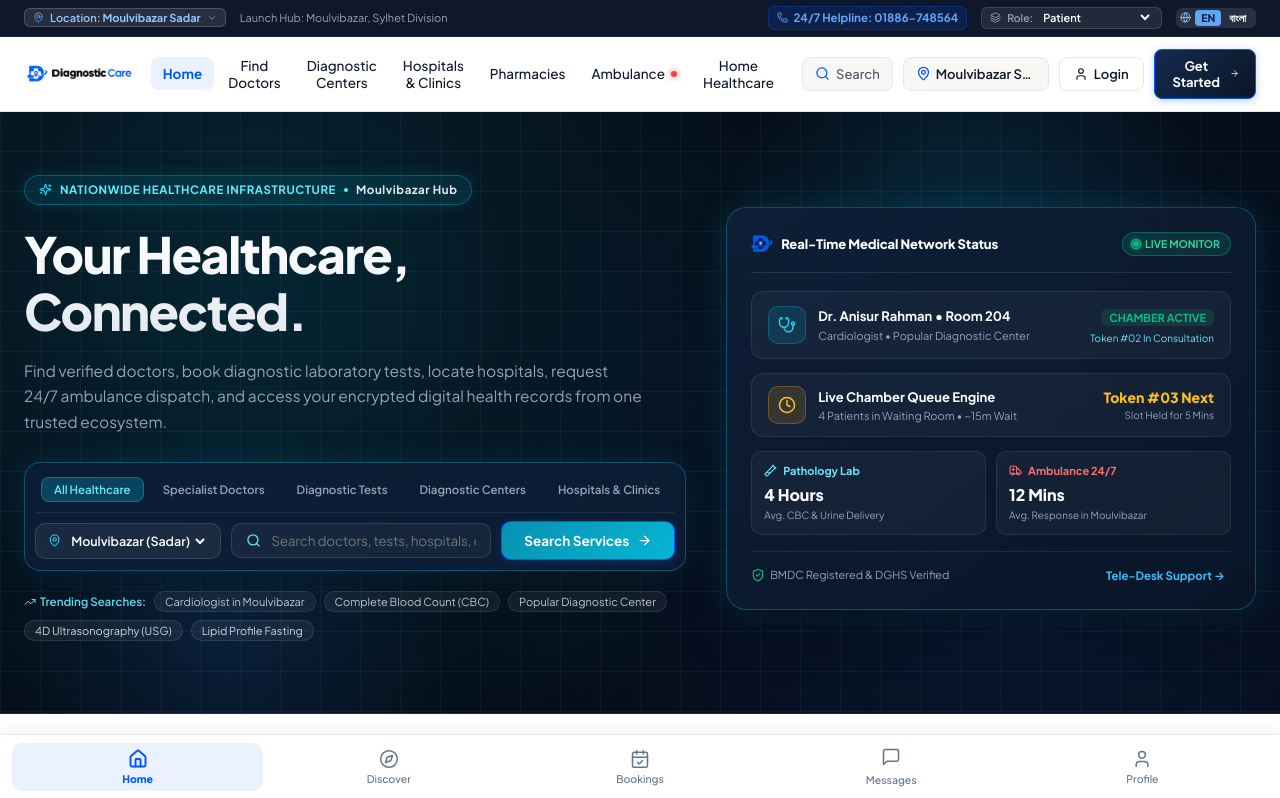
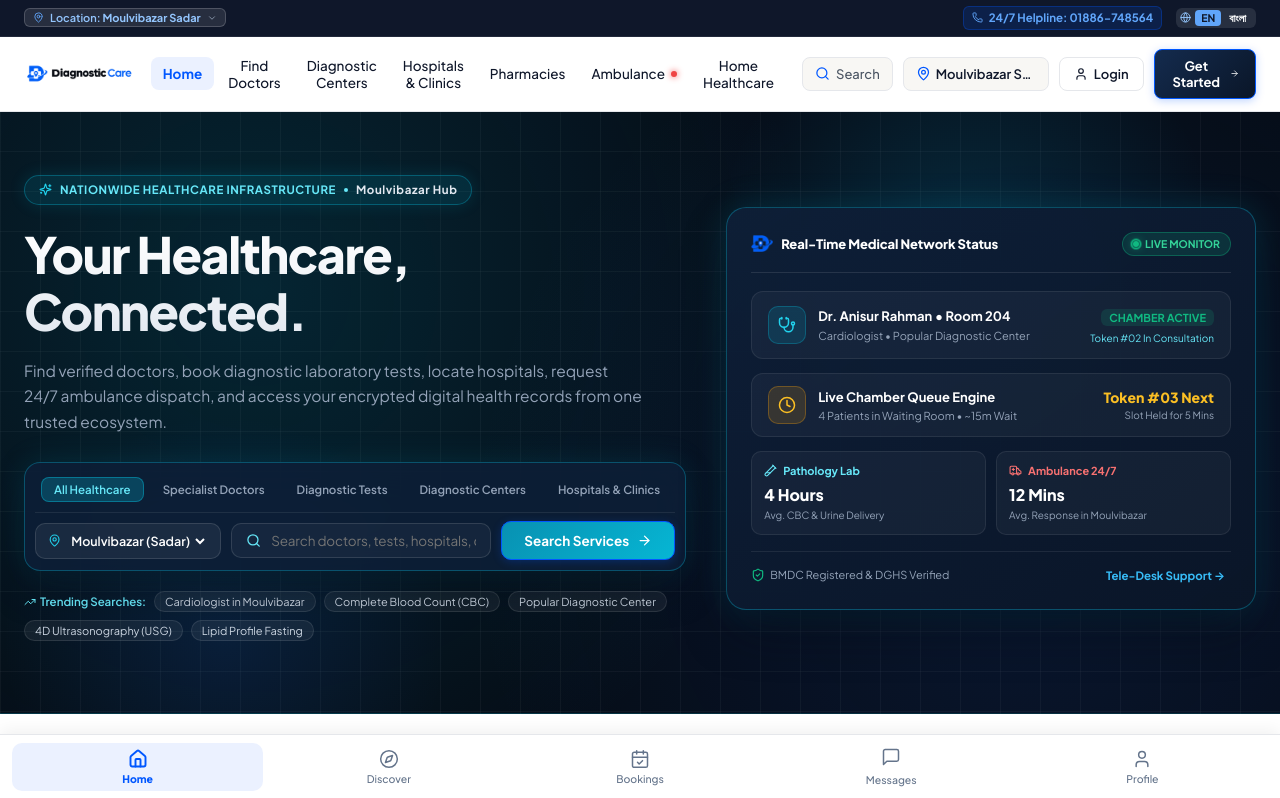
Before and after one commit to amdadsgroup/Diagnostic-Care, a Next.js app: page / in a window 1280 px wide. Shown: the top 798 px of the page. Built offline with nearby package versions, Linux system fonts and the light colour scheme; no server answers; the database is empty.

Commit message:
fix(ui): remove Launch Hub and Role switcher from topbar

```diff
--- a/src/components/Header.tsx
+++ b/src/components/Header.tsx
@@ -19,7 +19,6 @@
   Pill,
   Ambulance,
   Home,
-  Layers,
   Phone,
   Sparkles,
   ChevronDown,
@@ -31,8 +30,8 @@
 interface HeaderProps {
   language: SupportedLanguage;
   setLanguage: (lang: SupportedLanguage) => void;
-  currentRole: UserRole;
-  setCurrentRole: (role: UserRole) => void;
+  currentRole?: UserRole;
+  setCurrentRole?: (role: UserRole) => void;
   activeTab: string;
   setActiveTab: (tab: any) => void;
   onOpenAuth?: () => void;
@@ -112,7 +111,7 @@
             padding: '0 24px',
           }}
         >
-          {/* Left: Location & Launch Hub */}
+          {/* Left: Location */}
           <div style={{ display: 'flex', alignItems: 'center', gap: '14px' }}>
             <button
               onClick={onOpenLocation}
@@ -134,13 +133,9 @@
               <span>Location: <strong>{selectedLocation}</strong></span>
               <ChevronDown size={10} color="#94A3B8" />
             </button>
-
-            <span style={{ color: '#94A3B8', fontSize: '11px' }}>
-              Launch Hub: {BRAND_CONSTANTS.INITIAL_LAUNCH_LOCATION}, Sylhet Division
-            </span>
           </div>
 
-          {/* Right: Emergency 24/7 Helpline, Role Switcher & Language */}
+          {/* Right: Emergency 24/7 Helpline & Language */}
           <div style={{ display: 'flex', alignItems: 'center', gap: '14px' }}>
             <a
               href={`tel:${BRAND_CONSTANTS.CUSTOMER_CARE_PHONE}`}
@@ -160,50 +155,6 @@
               <Phone size={11} />
               <span>24/7 Helpline: <strong>{BRAND_CONSTANTS.CUSTOMER_CARE_DISPLAY}</strong></span>
             </a>
-
-            {/* Portal Role View Switcher */}
-            <div
-              style={{
-                display: 'inline-flex',
-                alignItems: 'center',
-                gap: '6px',
-                background: 'rgba(255, 255, 255, 0.08)',
-                border: '1px solid rgba(255, 255, 255, 0.12)',
-                borderRadius: '6px',
-                padding: '2px 8px',
-              }}
-            >
-              <Layers size={11} color="#94A3B8" />
-              <span style={{ fontSize: '10.5px', color: '#94A3B8', fontWeight: 600 }}>Role:</span>
-              <select
-                id="header-role-select"
-                value={currentRole}
-                onChange={(e) => {
-                  const role = e.target.value as UserRole;
-                  setCurrentRole(role);
-                  if (role !== 'PATIENT') {
-                    setActiveTab('portal');
-                  } else {
-                    setActiveTab('marketplace');
-                  }
-                }}
-                style={{
-                  background: 'transparent',
-                  border: 'none',
-                  color: '#FFFFFF',
-                  fontSize: '11px',
-                  fontWeight: 600,
-                  outline: 'none',
-                  cursor: 'pointer',
-                }}
-              >
-                <option value="PATIENT" style={{ background: '#0F172A', color: '#FFF' }}>Patient</option>
-                <option value="DOCTOR" style={{ background: '#0F172A', color: '#FFF' }}>Doctor Portal</option>
-                <option value="DOCTOR_ASSISTANT" style={{ background: '#0F172A', color: '#FFF' }}>Doctor Assistant</option>
-                <option value="DIAGNOSTIC_ADMIN" style={{ background: '#0F172A', color: '#FFF' }}>Diagnostic Admin</option>
-                <option value="SUPER_ADMIN" style={{ background: '#0F172A', color: '#FFF' }}>Super Admin</option>
-              </select>
-            </div>
 
             {/* Language Switcher */}
             <div
```
